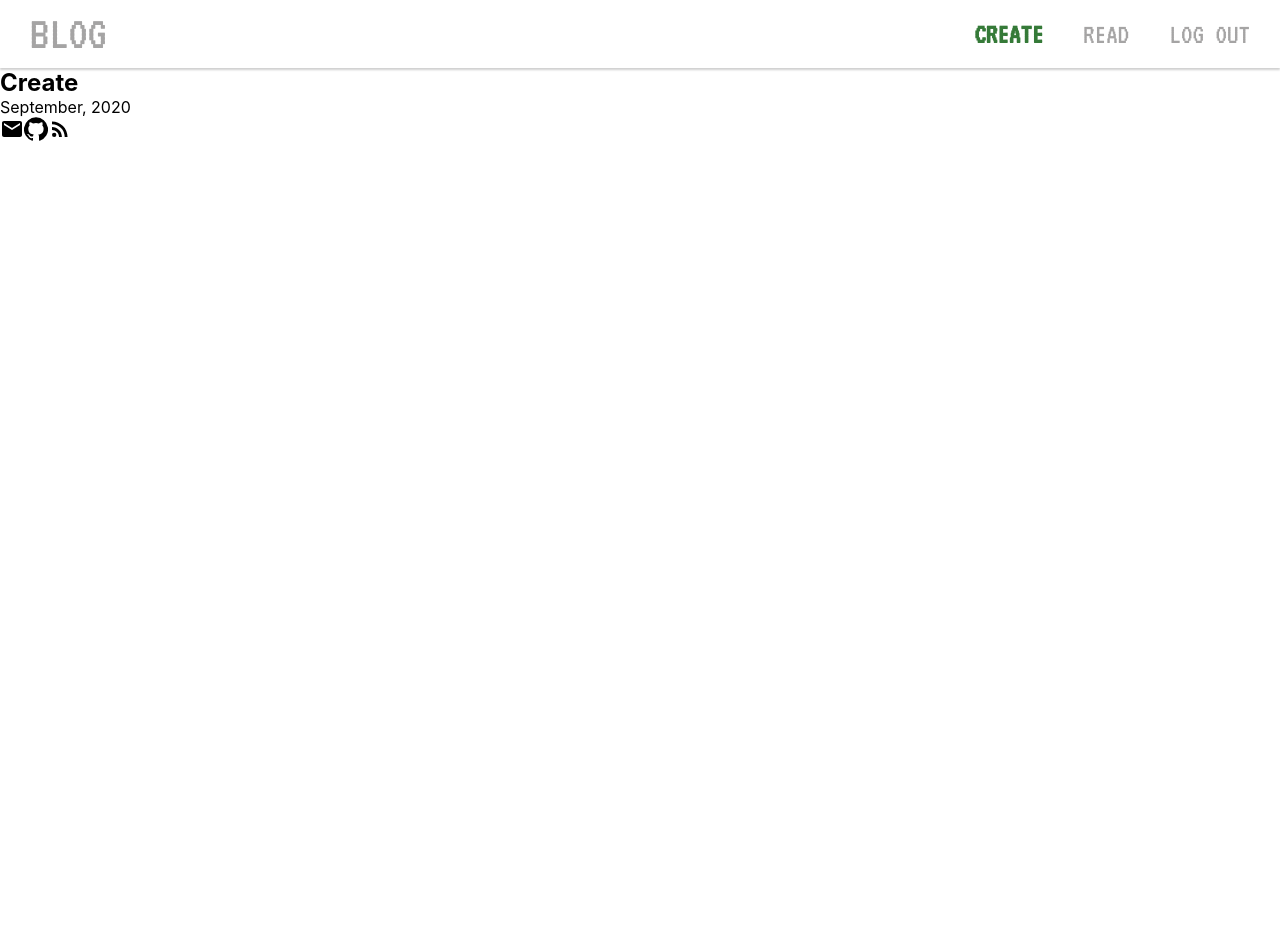
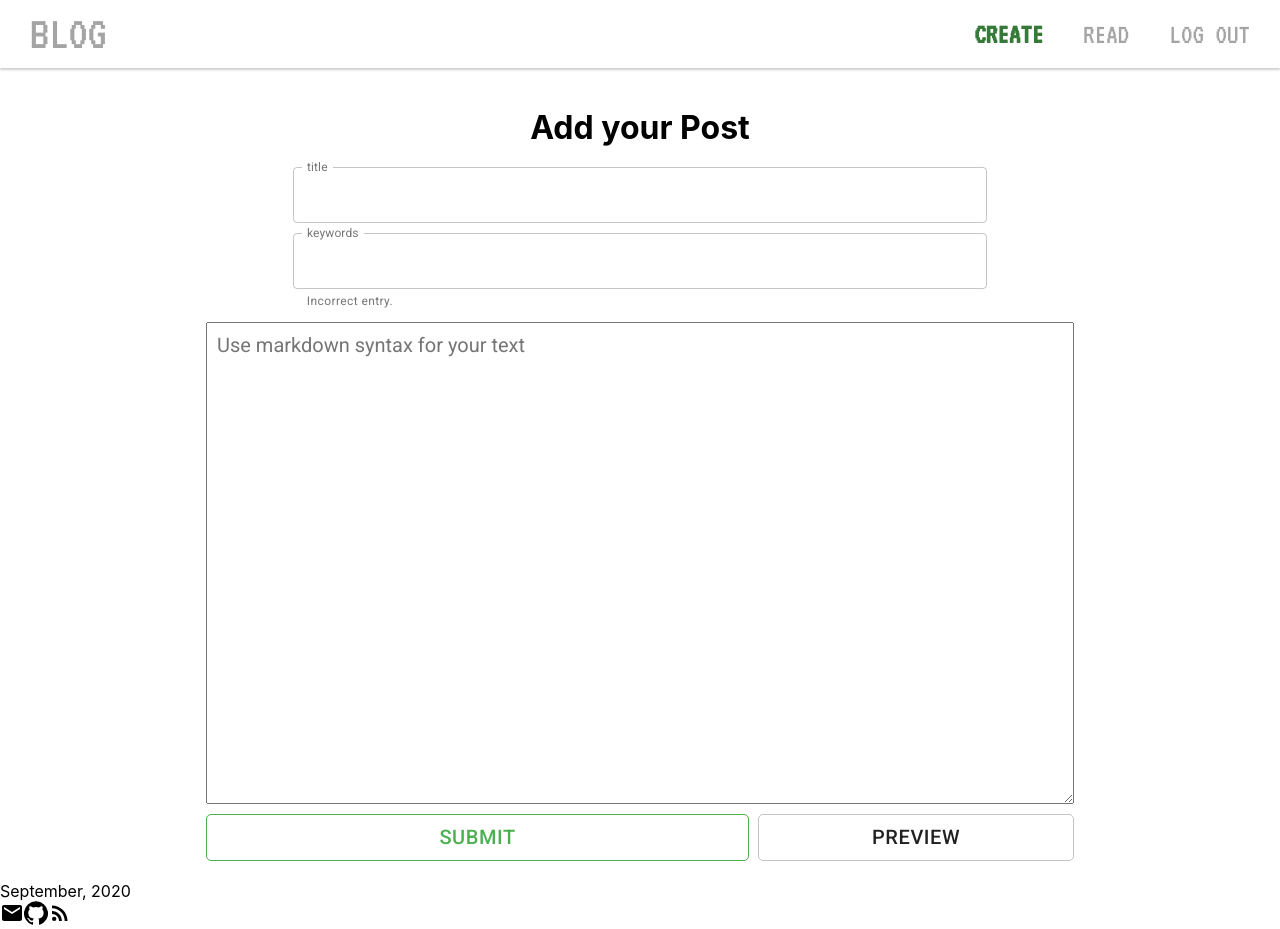
Before and after one commit to sabovyan/blog, a React (Create React App) app: page /create in a window 1280 px wide. Before the commit the page ends 800 px from the top, so only its background shows below. Built offline with nearby package versions, Linux system fonts and the light colour scheme; sample sign-in values are in the browser's storage.

Commit message:
added Change static part

```diff
--- /dev/null
+++ b/src/components/Create/Create.css
@@ -0,0 +1,18 @@
+.create {
+  display: flex;
+  flex-direction: column;
+  justify-content: center;
+  align-items: center;
+  margin: 20px;
+}
+
+.create__title {
+  margin: 20px;
+}
+.create__form {
+  width: 600px;
+  min-width: 70%;
+  display: flex;
+  flex-direction: column;
+  align-items: center;
+}
--- a/src/components/Create/Create.js
+++ b/src/components/Create/Create.js
@@ -1,11 +1,101 @@
-import React from 'react';
+import React, { Component } from 'react';
+import Button from '@material-ui/core/Button';
+import ButtonGroup from '@material-ui/core/ButtonGroup';
+import TextField from '@material-ui/core/TextField';
+import TextareaAutosize from '@material-ui/core/TextareaAutosize';
 
-function Create() {
-  return (
-    <div>
-      <h2>Create</h2>
-    </div>
-  );
+import FormTheme from '../FormTheme/FormTheme';
+
+import './Create.css';
+
+class Create extends Component {
+  constructor(props) {
+    super(props);
+  }
+
+  render() {
+    return (
+      <div className="create">
+        <h1 className="create__title">Add your Post</h1>
+        <form className="create__form">
+          <FormTheme>
+            <TextField
+              variant="outlined"
+              label="title"
+              InputLabelProps={{
+                shrink: true,
+              }}
+              className="create__field create__title"
+              style={{
+                marginBottom: 10,
+                width: '80%',
+              }}
+            />
+            <TextField
+              onChange={this.handleKeywordsInput}
+              variant="outlined"
+              label="keywords"
+              InputLabelProps={{
+                shrink: true,
+              }}
+              helperText="Incorrect entry."
+              className="create__keywords create__field"
+              style={{
+                marginBottom: 10,
+                width: '80%',
+              }}
+            />
+            <TextareaAutosize
+              rowsMin={20}
+              rowsMax={30}
+              aria-label="maximum height"
+              placeholder="Use markdown syntax for your text"
+              defaultValue=""
+              style={{
+                marginBottom: 10,
+                fontSize: 20,
+                fontFamily: 'Roboto',
+                padding: 10,
+                width: '100%',
+              }}
+            />
+
+            <ButtonGroup
+              aria-label="button group"
+              style={{
+                display: 'flex',
+                justifyContent: 'space-between',
+                width: '100%',
+                gap: 10,
+              }}
+            >
+              <Button
+                color="primary"
+                style={{
+                  border: '1px solid',
+                  flexGrow: 2,
+                  fontSize: 20,
+                  borderRadius: 5,
+                }}
+              >
+                Submit
+              </Button>
+              <Button
+                color="default"
+                style={{
+                  flexGrow: 0.9,
+                  fontSize: 20,
+                  borderRadius: 5,
+                }}
+              >
+                Preview
+              </Button>
+            </ButtonGroup>
+          </FormTheme>
+        </form>
+      </div>
+    );
+  }
 }
 
 export default Create;
```
